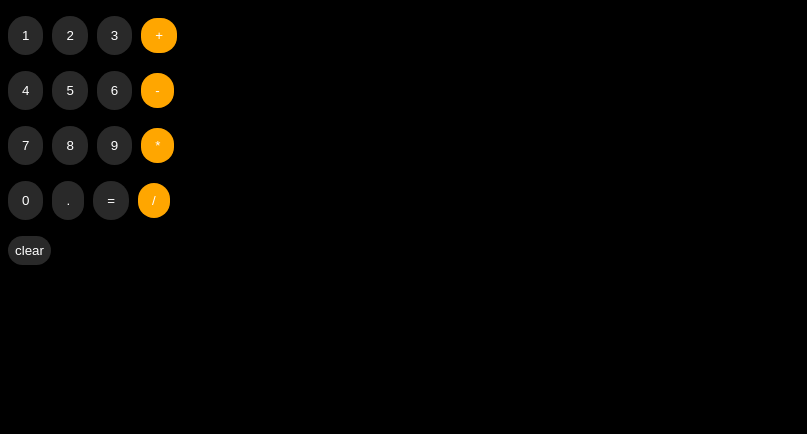
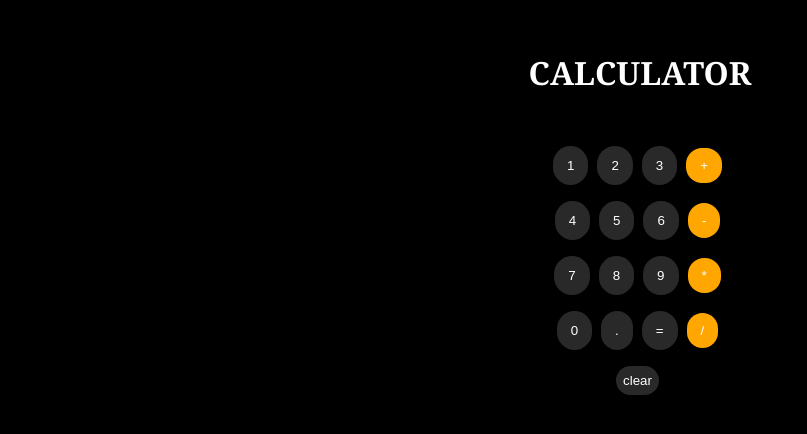
Before and after one commit to Indujaa-k/calculator, a plain HTML site: page index.html in a window 1280 px wide. Shown: the whole page, without its empty margins (0-807 px from the left). Drawn offline with Linux system fonts and the light colour scheme.

Commit message:
Update index.html

```diff
--- a/index.html
+++ b/index.html
@@ -5,8 +5,8 @@
   <link rel="stylesheet" href="style.css">
 </head>
 <body>
-
-    <p>
+<h1>CALCULATOR</h1>
+  <p class="num_row">
   <button onclick="
   calc('1');
     " class="num">1</button>
@@ -21,7 +21,7 @@
     " class="operation">+</button>
   </p>
 
-    <p>
+  <p class="num_row">
     <button onclick="
      calc('4');
      "class="num">4</button>
@@ -35,7 +35,8 @@
     calc(' - ');
       "class="operation">-</button>
     </p>
-    <p>
+
+    <p class="num_row">
     <button onclick="
     calc('7');
       "class="num">7</button>
@@ -49,7 +50,8 @@
     calc(' * ');
       "class="operation">*</button>
     </p>
-      <p>
+
+    <p class="num_row">
     <button onclick="
     calc('0');
       "class="num">0</button>
@@ -67,12 +69,16 @@
     calc(' / ');
       "class="operation">/</button>
     </p>
-  <p><button onclick="
+
+    <p class="num_row">
+     <button onclick="
        calculator='';
        console.log(calculator)
        displaycalc();
-       localStorage.deleteItem('calculator')
-       "class="num1">clear</button></p>
+       localStorage.removeItem
+       ('calculator')
+       "class="num1">clear</button>
+      </p>
       <p class="display"></p>
   <script src="script.js"> </script>
   </body>
```
Lines whose indentation alone changed are shown as unchanged.
